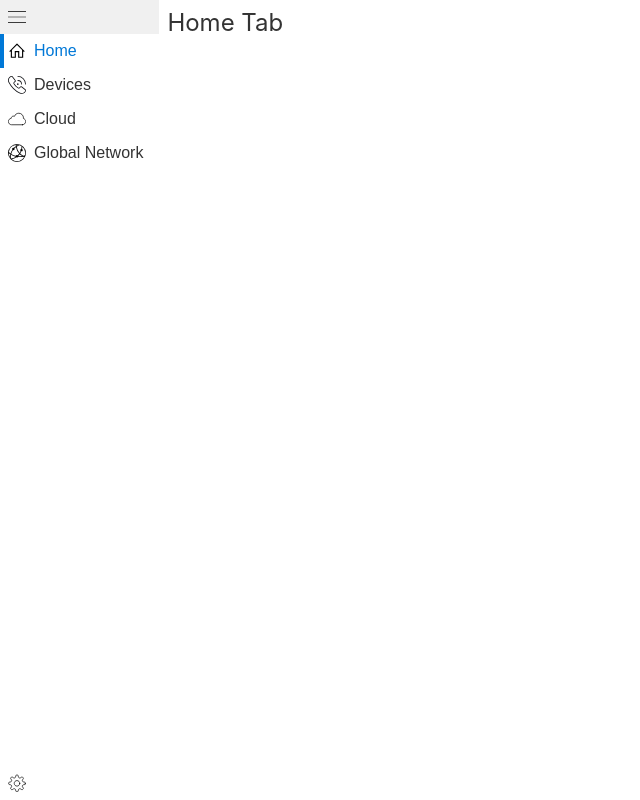
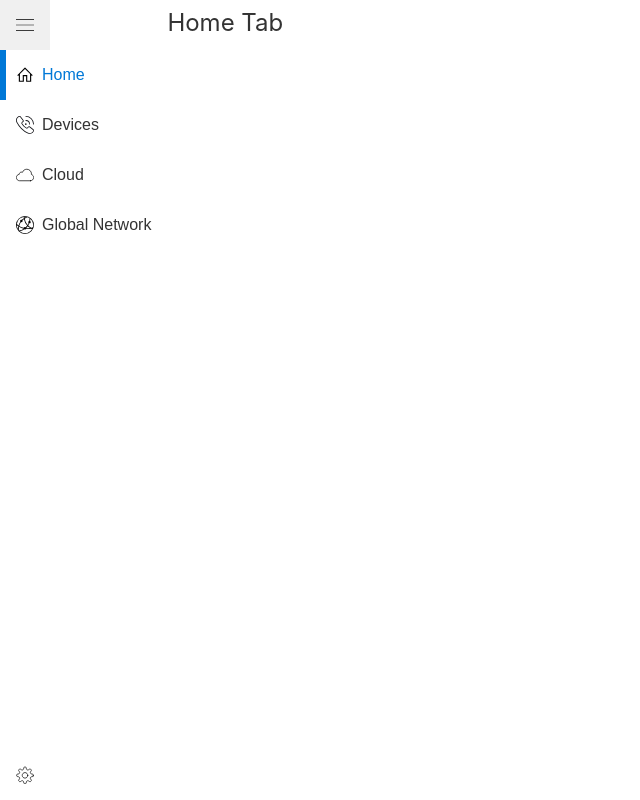
Before and after one commit to haroldekstrom/wdsc-clone, a React (Create React App) app: page / in a window 1280 px wide. Shown: the whole page, without its empty margins (0-640 px from the left). Built offline with nearby package versions, Linux system fonts and the light colour scheme.

Commit message:
layout tweaks

```diff
--- a/src/App.css
+++ b/src/App.css
@@ -1,23 +1,3 @@
-body {
-  margin: 0;
-  padding: 0;
-  font-family: -apple-system, BlinkMacSystemFont, "Segoe UI", Roboto, Oxygen-Sans, Ubuntu, Cantarell,
-    "Helvetica Neue", sans-serif;
-  font-size: 14px;
-  color: #333;
-  background-color: #fff;
-}
-
-/* Remove the focus outline for buttons */
-button:focus,
-button:active:focus,
-button.active:focus,
-button.focus,
-button:active.focus,
-button.active.focus {
-  outline: 0;
-}
-
 .app {
   min-height: 100vh;
   display: flex;
@@ -35,16 +15,16 @@ button.active.focus {
   border-top: none;
   border-right: none;
   border-bottom: none;
-  border-left: 4px solid transparent;
+  border-left: 6px solid transparent;
   display: flex;
-  padding: 8px 8px 8px 4px;
+  padding: 8px 8px 8px 2px;
   width: 100%;
   font-size: 16px;
   color: #333;
 }
 
 .nav-item.active > button {
-  border-left: 4px solid rgb(0, 120, 215);
+  border-left: 6px solid rgb(0, 120, 215);
   color: rgb(0, 120, 215);
 }
 
@@ -57,9 +37,12 @@ button.active.focus {
   display: inline-block;
 }
 
+.nav-item > button > img {
+  padding: 8px;
+}
+
 .nav-item > button > div {
-  line-height: 18px;
-  padding: 0 8px;
+  line-height: 34px;
 }
 
 #settings {
@@ -69,6 +52,11 @@ button.active.focus {
   justify-content: flex-end;
 }
 
+#menu > button,
+#settings > button {
+  width: auto;
+}
+
 .tab {
   padding: 8px;
 }
--- a/src/index.css
+++ b/src/index.css
@@ -1,5 +1,19 @@
 body {
   margin: 0;
   padding: 0;
-  font-family: sans-serif;
+  font-family: -apple-system, BlinkMacSystemFont, "Segoe UI", Roboto, Oxygen-Sans, Ubuntu, Cantarell,
+    "Helvetica Neue", sans-serif;
+  font-size: 14px;
+  color: #333;
+  background-color: #fff;
 }
+
+/* Remove the focus outline for buttons */
+button:focus,
+button:active:focus,
+button.active:focus,
+button.focus,
+button:active.focus,
+button.active.focus {
+  outline: 0;
+}
```
Also changed, not shown: 1 other file (tests, documents, lock files or other folders).
